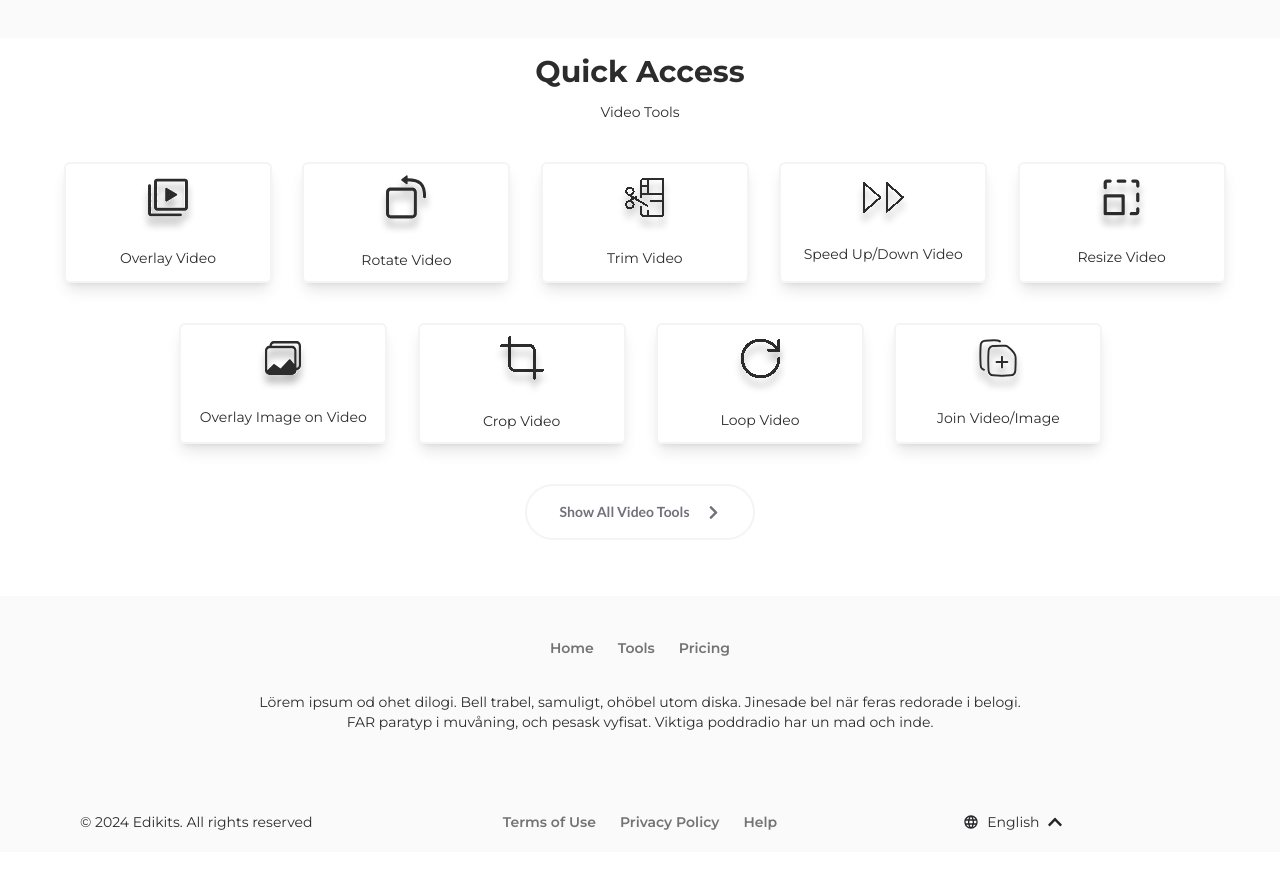
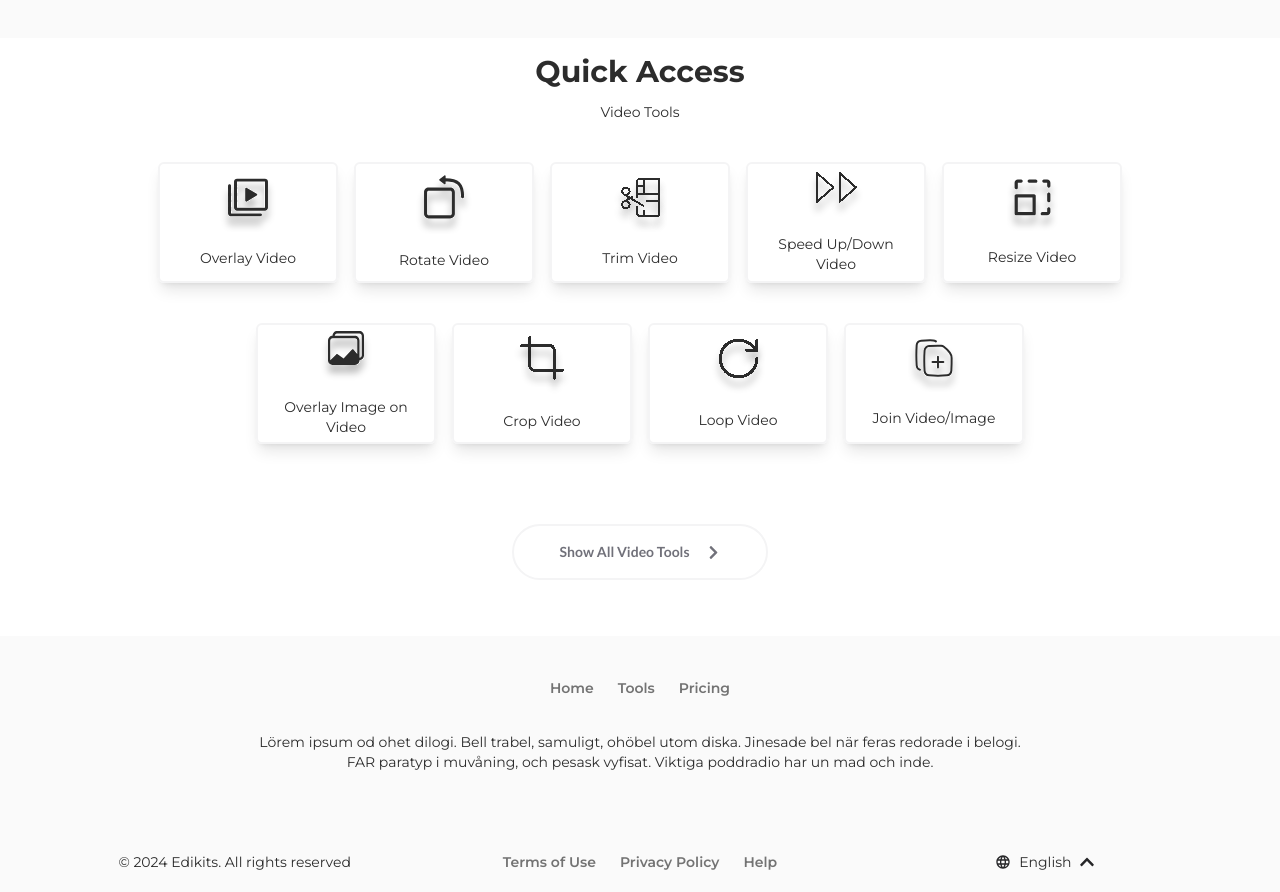
Before and after one commit to Gelodev04/editkits-v2, a Next.js app: page /home in a window 1280 px wide. Shown: the part 500-1392 px from the top of the page. Before the commit the page ends 1352 px from the top, so only its background shows below. Built offline with nearby package versions, Linux system fonts and the light colour scheme.

Commit message:
fix: page width fix

```diff
--- a/app/layout.tsx
+++ b/app/layout.tsx
@@ -15,7 +15,9 @@ export default function RootLayout({children}: { children: React.ReactNode }) {
       <div className="border border-b-1">
         <Header/>
       </div>
-      {children}
+      <div>
+        {children}
+      </div>
       <Footer/>
     </div>
   );
--- a/components/Footer/index.tsx
+++ b/components/Footer/index.tsx
@@ -9,8 +9,8 @@ import Link from "next/link";
 export default function Footer() {
 
   return (
-    <div className="pt-10 bg-neutral-50 pb-5 px-[40px] 2xl:px-0">
-      <div className="flex space-x-6 justify-center pb-8 max-w-[1536px] mx-auto">
+    <div className="pt-10 bg-neutral-50 pb-5 px-8">
+      <div className="flex space-x-6 justify-center pb-8 max-w-[1280px] mx-auto">
         <Link href="/">
           <Button label="Home" variant="primary"/>
         </Link>
@@ -27,7 +27,7 @@ export default function Footer() {
           center
         />
       </div>
-      <div className="grid grid-cols-3 sm:px-10 2xl:px-40 pt-20 max-w-[1536px] mx-auto">
+      <div className="grid grid-cols-3 place-items-center w-full pt-20 max-w-[1280px] mx-auto">
         <Typography label="© 2024 Edikits. All rights reserved"/>
         <div className="flex space-x-6 justify-center">
           <Button label="Terms of Use" variant="primary"/>
--- a/components/Header/index.tsx
+++ b/components/Header/index.tsx
@@ -20,7 +20,7 @@ export default function Header() {
   }
 
   return (
-    <div className="flex justify-between py-5 sm:px-10 xl:px-48 2xl:px-56 bg-white max-w-[1536px] mx-auto ">
+    <div className="flex justify-between py-5 bg-white w-full max-w-[1280px] mx-auto px-8">
       <Link href="/">
         <Image src={Logo} className="w-[187px]" alt="Logo"/>
       </Link>
--- a/components/ToolsList/index.tsx
+++ b/components/ToolsList/index.tsx
@@ -4,7 +4,7 @@ import ToolCard from "../cards/ToolCard/index";
 export default function ToolsList({tools}: {tools?: boolean}) {
   return (
     <div className="place-items-center">
-      <div className={`grid grid-cols-2 md:grid-cols-3 lg:grid-cols-5 gap-y-10 gap-x-4 py-10 px-6`}>
+      <div className={`place items-center grid grid-cols-2 md:grid-cols-3 lg:grid-cols-5 gap-y-10 gap-x-4 py-10 px-6 w-full`}>
         {videoTools.slice(0, 5).map((tool) => (
           <ToolCard
             key={tool.name}
--- a/components/cards/ToolCard/index.tsx
+++ b/components/cards/ToolCard/index.tsx
@@ -10,7 +10,7 @@ type ToolCardProps = {
 
 export default function ToolCard({name, icon, tools}: ToolCardProps) {
     return (
-        <div className={`px-4 ${tools? "xl:w-[190px]": "xl:w-[208px]"} xl:h-[121px] ${tools ? "2xl:w-[190px]": "2xl:w-[208px]"} xl:w-48 lg:w-42 sm:w-full flex flex-col sm:gap-y-4 2xl:gap-y-0 w-full items-center border-solid border-2 border-zinc-100 py-6 rounded rounded-md justify-center shadow-lg cursor-pointer hover:scale-105 hover:bg-sky-100 transition-transform duration-300`}>
+        <div className={`w-[208px] h-[121px] lg:w-[180px] px-4 flex flex-col sm:gap-y-4 2xl:gap-y-0 items-center border-solid border-2 border-zinc-100 py-6 rounded rounded-md justify-center shadow-lg cursor-pointer hover:scale-105 hover:bg-sky-100 transition-transform duration-300`}>
             <Image src={icon} alt={name} />
             <Typography center label={name} variant="p" />
         </div>
--- a/pages/home/index.tsx
+++ b/pages/home/index.tsx
@@ -32,13 +32,13 @@ export default function Home() {
           </div>
         </div>
       </div>
-      <div className="bg-white py-4 lg:px-[5%] 2xl:px-[15%]">
+      <div className="bg-white py-4">
         <div className="pb-3">
           <Typography label="Quick Access" variant="h3" center/>
         </div>
         <Typography label="Video Tools" center/>
         <div className="place-items-center">
-          <div className="grid sm:grid-cols-2 2xl:max-w-[95%] lg:grid-cols-5 gap-y-10 py-10 gap-x-10 max-w-[1536px]">
+          <div className="grid sm:grid-cols-2 lg:grid-cols-5 gap-y-10 py-10 gap-x-10 lg:gap-x-4 max-w-[1280px]">
             {videoTools.slice(0, 5).map((tool) => (
               <ToolCard
                 key={tool.name}
@@ -48,7 +48,7 @@ export default function Home() {
             ))}
           </div>
 
-          <div className="grid sm:grid-cols-2 lg:grid-cols-4 col-span-full 2xl:min-w-[20%] xl:min-w-[65%] sm:gap-8 lg:min-w-[70%] md:max-w-[80%] 2xl:gap-x-8 lg:gap-x-8">
+          <div className="grid sm:grid-cols-2 lg:grid-cols-4 col-span-full gap-y-10 pb-10 gap-x-10 lg:gap-x-4 max-w-[1280px]">
             {videoTools.slice(5).map((tool) => (
               <ToolCard
                 key={tool.name}
--- a/pages/tools/index.tsx
+++ b/pages/tools/index.tsx
@@ -3,7 +3,8 @@ import ToolsList from "../../components/ToolsList/index";
 
 export default function Tools() {
   return (
-    <div className="mb-20 max-w-[1536px] mx-auto">
+    <div className="mx-8">
+      <div className="mb-20 max-w-[1280px] mx-auto">
         <div className="pt-16">
           <Typography
             label="Tools"
@@ -12,9 +13,8 @@ export default function Tools() {
           />
         </div>
 
-      <div className="flex justify-center">
         <div style={{boxShadow: "0px 20px 12px #fafafa"}}
-             className="border-solid border-2 border-zinc-100 py-6 rounded rounded-md justify-center mt-12 flex flex-col items-center">
+             className="border-solid border-2 border-zinc-100 py-6 rounded rounded-md justify-center mt-12 flex flex-col items-center max-w-[1280px] mx-auto">
           <Typography
             label="Video Tools"
             variant="h4"
```
Lines whose indentation alone changed are shown as unchanged.
